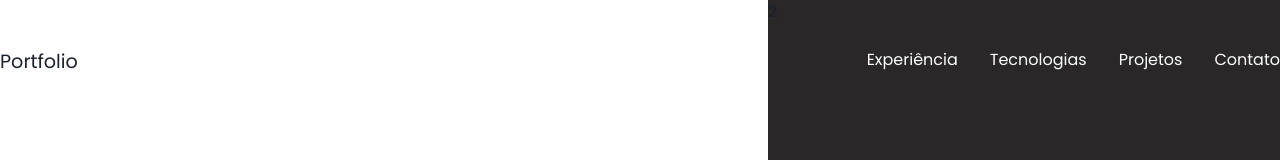
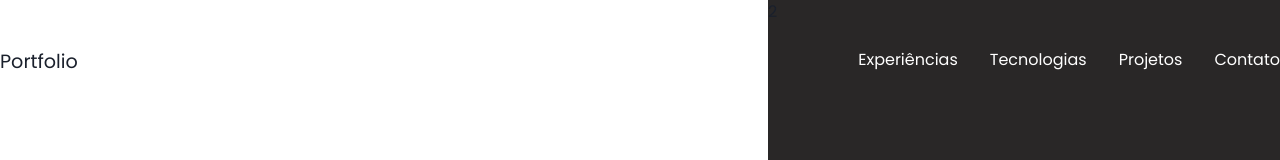
Before and after one commit to joao5142/portfolio-chakra-ui, a React (Vite) app: page / in a window 1280 px wide. Shown: the top 160 px of the page. Built offline with nearby package versions, Linux system fonts and the light colour scheme.

Commit message:
refactor: adjust link text

```diff
--- a/src/components/layout/Header/index.tsx
+++ b/src/components/layout/Header/index.tsx
@@ -15,7 +15,7 @@ export function Header() {
             color={"white"}
           >
             <Link href="#experience">
-              <ListItem cursor={"pointer"}>Experiência</ListItem>
+              <ListItem cursor={"pointer"}>Experiências</ListItem>
             </Link>
             <Link href="#tecnologies">
               <ListItem cursor={"pointer"}>Tecnologias</ListItem>
```
